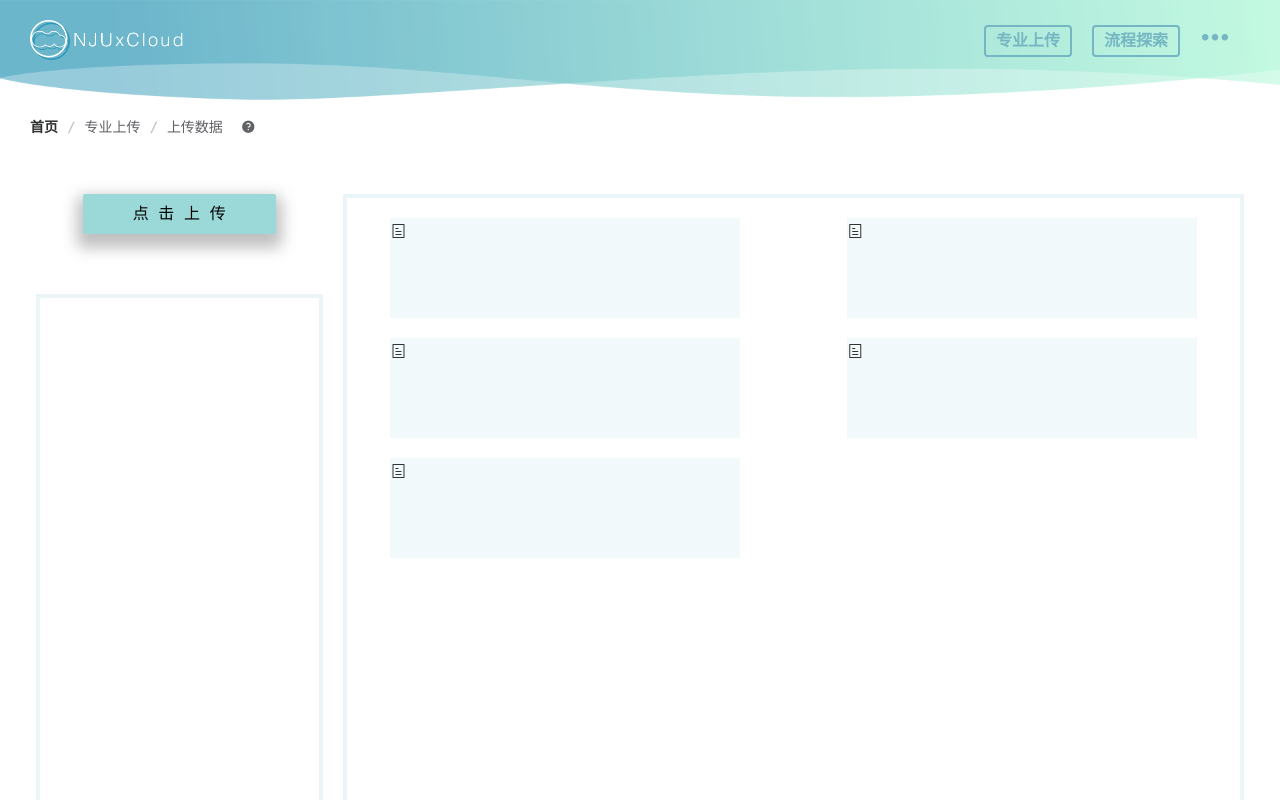
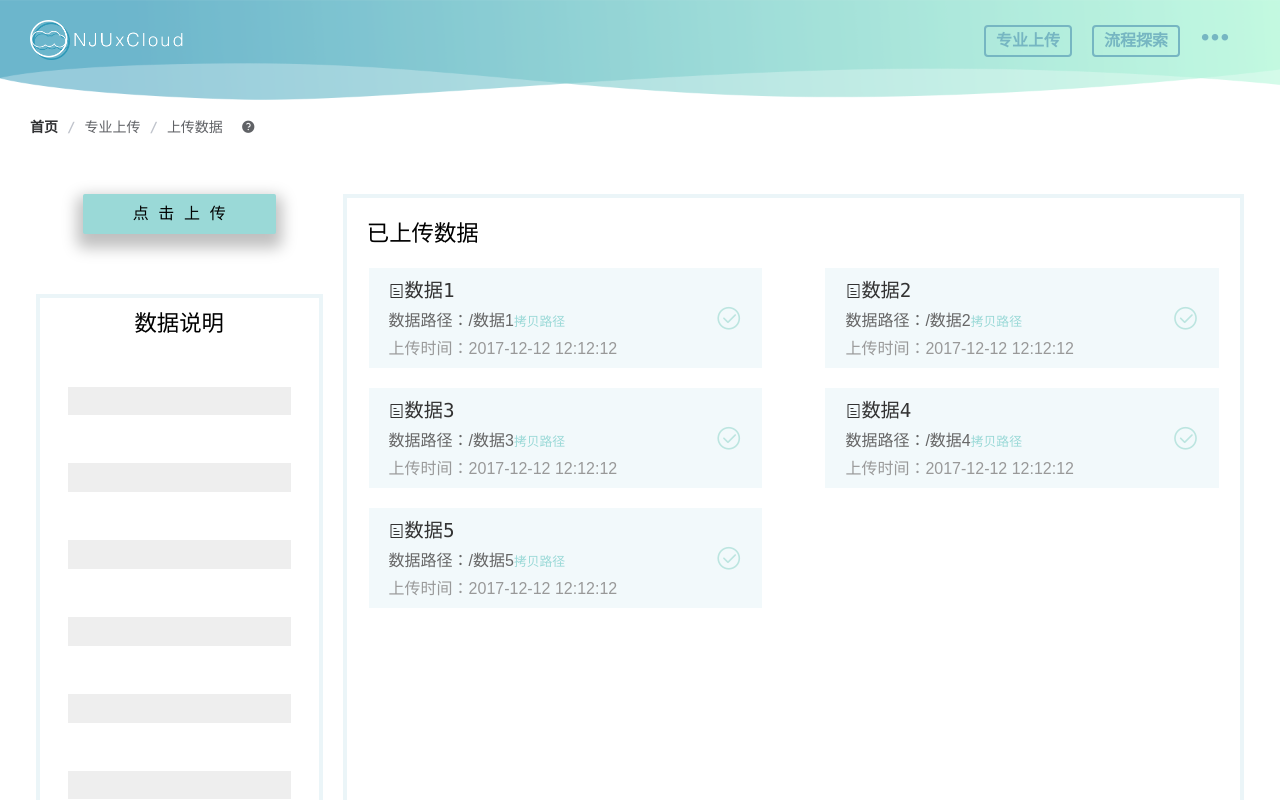
Before and after one commit to NJUxCloud/Cloud-Web, a Vue app: page /#/proUploadData in a window 1280 px wide. Shown: the top 800 px of the page. Built offline with nearby package versions, Linux system fonts and the light colour scheme.

Commit message:
<feat> : <add single data wrapper in ProUploadDataBody>

```diff
--- a/src/components/MyNavBar/MyNavBar.vue
+++ b/src/components/MyNavBar/MyNavBar.vue
@@ -26,7 +26,9 @@
             :disabled="!isLogin"
           >
             <!--<my-nav-button content="登录" class="button"></my-nav-button>-->
-            <el-button class="collapse-nav-element">首页</el-button>
+            <router-link to="/">
+              <el-button class="collapse-nav-element">首页</el-button>
+            </router-link>
             <el-button class="collapse-nav-element">我的数据</el-button>
             <el-button class="collapse-nav-element">个人信息</el-button>
             <el-button class="collapse-nav-element" style="border: none">退出登录</el-button>
--- a/src/components/ProUploadDataBody/ProUploadDataBody.css
+++ b/src/components/ProUploadDataBody/ProUploadDataBody.css
@@ -45,6 +45,19 @@
   margin-top: 60px;
 }
 
+.body-wrapper .left-wrapper .intro-wrapper h3 {
+  margin-top: 10px;
+}
+
+.body-wrapper .left-wrapper .intro-wrapper p {
+  /*margin-top: 10px;*/
+  position: relative;
+  display: inline-block;
+  width: 80%;
+  background-color: #eee;
+  /*line-height: 3em;*/
+  margin-top: 3em;
+}
 
 .body-wrapper .right-wrapper {
   position: relative;
@@ -56,20 +69,76 @@
   /*left: 30px;*/
 }
 
+.body-wrapper .right-wrapper h3{
+  margin-left: 20px;
+  margin-top: 20px;
+}
+
 .body-wrapper .right-wrapper .data-wrapper {
   position: relative;
   display: inline-block;
-  width: 80%;
+  width: 90%;
   height: 100px;
   background-color: #9ACEDB20;
   margin-top: 20px;
-  margin-left: 10%;
+  margin-left: 5%;
+  padding-left: 20px;
+  padding-right: 20px;
 }
 
 .body-wrapper .right-wrapper .data-wrapper .header-wrapper {
-  color: #333;
+  position: relative;
+  display: inline-block;
+  margin-top: 10px;
+  /*margin-left: 30px;*/
 }
 
 .body-wrapper .right-wrapper .data-wrapper .header-wrapper i {
   color: #333;
+  position: relative;
+  display: inline-block;
 }
+
+.body-wrapper .right-wrapper .data-wrapper .header-wrapper h4 {
+  color: #333;
+  position: relative;
+  display: inline-block;
+}
+
+.body-wrapper .right-wrapper .data-wrapper .path-wrapper p{
+  position: relative;
+  display: inline-block;
+}
+
+.body-wrapper .right-wrapper .data-wrapper .path-wrapper a{
+  position: relative;
+  display: inline-block;
+  color: #9AD9D7;
+  font-size: 0.8em;
+  cursor: pointer;
+}
+
+.body-wrapper .right-wrapper .data-wrapper .time-wrapper {
+  /*margin-left: 30px;*/
+}
+
+.body-wrapper .right-wrapper .data-wrapper .time-wrapper p {
+  color: #999;
+}
+
+.body-wrapper .right-wrapper .data-wrapper .icon-wrapper {
+  position: absolute;
+  right: 20px;
+  /*line-height: 100px;*/
+  top:0;
+  /*top: -50%;*/
+  /*transform: translate(0, 50%);*/
+}
+
+.body-wrapper .right-wrapper .data-wrapper .icon-wrapper i {
+  color: #BCE5E0;
+  font-size: 26px;
+  margin-top: 37px;
+  cursor: pointer;
+  /*margin-top: 10px;*/
+}
--- a/src/components/ProUploadDataBody/ProUploadDataBody.vue
+++ b/src/components/ProUploadDataBody/ProUploadDataBody.vue
@@ -20,21 +20,39 @@
               <my-button content="点 击 上 传" color="#000000"></my-button>
             </div>
             <div class="intro-wrapper">
+              <h3>数据说明</h3>
               <!--<img src="../../assets/box-border.png"/>-->
+              <p>&nbsp;</p>
+              <p>&nbsp;</p>
+              <p>&nbsp;</p>
+              <p>&nbsp;</p>
+              <p>&nbsp;</p>
+              <p>&nbsp;</p>
             </div>
           </div>
         </el-col>
         <el-col :xs="24" :sm="24" :md="18" :lg="18">
           <div class="right-wrapper">
+            <h3>已上传数据</h3>
             <!--<img src="../../assets/box-border.png"/>-->
             <el-row :gutter="20">
-              <el-col :xs="24" :sm="24" :md="12" :lg="12" v-for="(index, singleData) in dataList" :key="index">
+              <el-col :xs="24" :sm="24" :md="12" :lg="12" v-for="singleData in dataList" :key="singleData.index">
                 <div class="data-wrapper">
                   <div class="header-wrapper">
                     <i class="el-icon-tickets"></i>
-                    <h3>{{ singleData.dataName }}</h3>
+                    <h4>{{ singleData.dataName }}</h4>
+                  </div>
+                  <div class="path-wrapper">
+                    <p>数据路径：{{ singleData.path }}</p>
+                    <a>拷贝路径</a>
+                  </div>
+                  <div class="time-wrapper">
+                    <p>上传时间：{{ singleData.updateTime }}</p>
                   </div>
 
+                  <div class="icon-wrapper">
+                    <i :class="singleData.iconClass" @mouseover="changeIconClass(singleData)" @mouseleave="changeIconClass(singleData)" @click="deleteData(singleData)"></i>
+                  </div>
                 </div>
               </el-col>
             </el-row>
@@ -57,31 +75,54 @@
       return {
         dataList: [
           {
+            index: 1,
             dataName: '数据1',
             path: '/数据1',
-            updateTime: '2017-12-12 12:12:12'
+            updateTime: '2017-12-12 12:12:12',
+            iconClass: 'el-icon-circle-check'
           },
           {
+            index: 2,
             dataName: '数据2',
             path: '/数据2',
-            updateTime: '2017-12-12 12:12:12'
+            updateTime: '2017-12-12 12:12:12',
+            iconClass: 'el-icon-circle-check'
           },
           {
+            index: 3,
             dataName: '数据3',
             path: '/数据3',
-            updateTime: '2017-12-12 12:12:12'
+            updateTime: '2017-12-12 12:12:12',
+            iconClass: 'el-icon-circle-check'
           },
           {
+            index: 4,
             dataName: '数据4',
             path: '/数据4',
-            updateTime: '2017-12-12 12:12:12'
+            updateTime: '2017-12-12 12:12:12',
+            iconClass: 'el-icon-circle-check'
           },
           {
+            index: 5,
             dataName: '数据5',
             path: '/数据5',
-            updateTime: '2017-12-12 12:12:12'
+            updateTime: '2017-12-12 12:12:12',
+            iconClass: 'el-icon-circle-check'
           }
         ]
+      }
+    },
+    methods: {
+      changeIconClass: function (singleData) {
+        if (singleData.iconClass === 'el-icon-circle-check') {
+          singleData.iconClass = 'el-icon-circle-close'
+        } else {
+          singleData.iconClass = 'el-icon-circle-check'
+        }
+      },
+      deleteData: function (singleData) {
+        // todo
+        console.log(singleData)
       }
     }
   }
```
